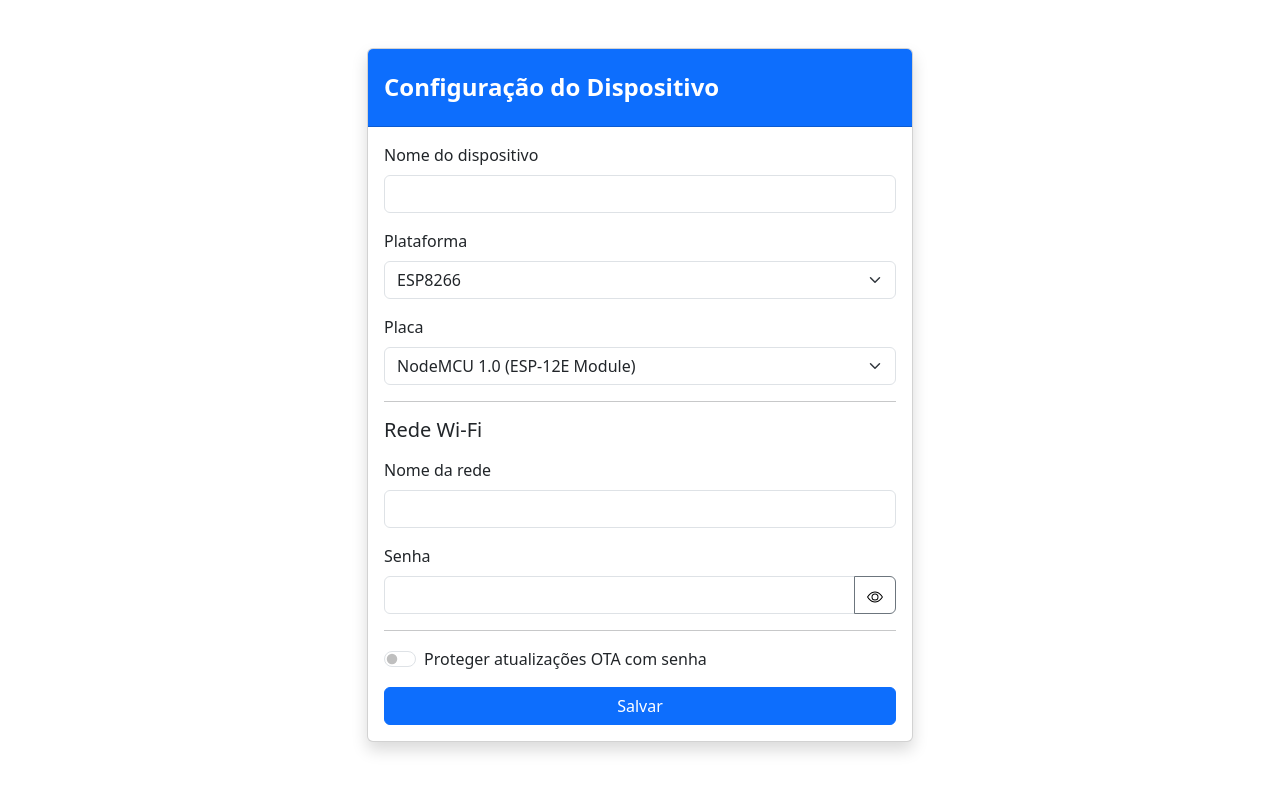
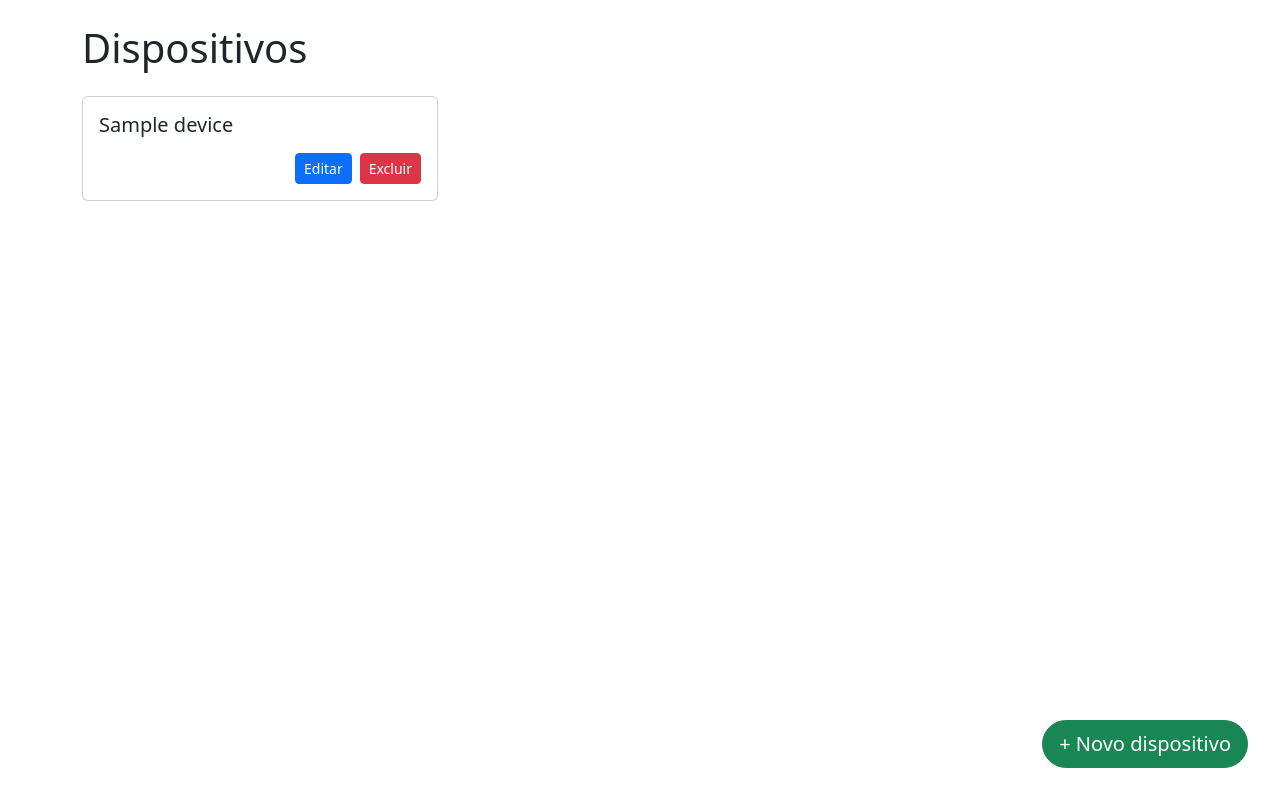
Before and after one commit to guilherme-torres/esphome-simple-gui, a Python web app: template src/templates/index.html in a window 1280 px wide. Run offline with Jinja, Linux system fonts and the light colour scheme; the template is opened without the code that fills it: most values are stand-ins (such as "Sample title", 1, 10 or a date in 2020); some libraries are stand-ins or nearby versions.

Commit message:
feature: add delete device

```diff
--- a/src/templates/index.html
+++ b/src/templates/index.html
@@ -1,23 +1,83 @@
-<!doctype html>
+<!DOCTYPE html>
+<html lang="pt-br">
 
-<head lang="pt-br">
+<head>
     <meta charset="UTF-8">
     <meta name="viewport" content="width=device-width, initial-scale=1.0">
-  <title>Hello from Flask</title>
+    <title>Dispositivos</title>
     <link rel="stylesheet" href="{{ url_for('static', filename='bootstrap/css/bootstrap.min.css') }}">
     <script src="{{ url_for('static', filename='bootstrap/js/bootstrap.bundle.min.js') }}"></script>
 </head>
 
 <body>
-  <div class="container py-5">
-    <div class="row justify-content-center">
-      <div class="col-md-7 col-lg-6">
-        <div class="card shadow">
-          <div class="card-header bg-primary text-white py-4">
-            <h3 class="mb-0 fs-4 fw-bold">Configuração do Dispositivo</h3>
+    <div class="container mt-4">
+        <h1 class="mb-4">Dispositivos</h1>
+        {% if devices|length == 0 %}
+        <div class="alert alert-info" role="alert">
+            Nenhum dispositivo criado
         </div>
+        {% else %}
+        <div class="row">
+            {% for device in devices %}
+            <div class="col-md-4 mb-4">
+                <div class="card h-100">
                     <div class="card-body">
+                        <h5 class="card-title">{{ device.name }}</h5>
+                        <div class="mt-3 d-flex justify-content-end gap-2">
+                            <a href="#" class="btn btn-primary btn-sm">Editar</a>
+                            <form action="{{ url_for('delete_device', device_id=device.id) }}" method="post"
+                                style="display:inline;">
+                                <button type="button" class="btn btn-danger btn-sm" data-bs-toggle="modal"
+                                    data-bs-target="#deleteModal{{ device.id }}">
+                                    Excluir
+                                </button>
+
+                                <div class="modal fade" id="deleteModal{{ device.id }}" tabindex="-1"
+                                    aria-labelledby="deleteModalLabel{{ device.id }}" aria-hidden="true">
+                                    <div class="modal-dialog">
+                                        <div class="modal-content">
+                                            <div class="modal-header">
+                                                <h5 class="modal-title" id="deleteModalLabel{{ device.id }}">Confirmar
+                                                    Exclusão</h5>
+                                                <button type="button" class="btn-close" data-bs-dismiss="modal"
+                                                    aria-label="Fechar"></button>
+                                            </div>
+                                            <div class="modal-body">
+                                                Tem certeza que deseja excluir este dispositivo?
+                                            </div>
+                                            <div class="modal-footer">
+                                                <button type="button" class="btn btn-secondary"
+                                                    data-bs-dismiss="modal">Cancelar</button>
+                                                <button type="submit" class="btn btn-danger">Excluir</button>
+                                            </div>
+                                        </div>
+                                    </div>
+                                </div>
+                            </form>
+                        </div>
+                    </div>
+                </div>
+            </div>
+            {% endfor %}
+        </div>
+        {% endif %}
+    </div>
+
+    <button type="button" class="btn btn-success btn-lg rounded-pill fs-5"
+        style="position: fixed; bottom: 32px; right: 32px; z-index: 1050;" data-bs-toggle="modal"
+        data-bs-target="#newDeviceModal">
+        + Novo dispositivo
+    </button>
+
+    <div class="modal fade" id="newDeviceModal" tabindex="-1" aria-labelledby="newDeviceModalLabel" aria-hidden="true">
+        <div class="modal-dialog">
+            <div class="modal-content">
                 <form action="{{ url_for('create_device') }}" method="post">
+                    <div class="modal-header">
+                        <h5 class="modal-title" id="newDeviceModalLabel">Novo Dispositivo</h5>
+                        <button type="button" class="btn-close" data-bs-dismiss="modal" aria-label="Fechar"></button>
+                    </div>
+                    <div class="modal-body">
                         <div class="mb-3">
                             <label for="deviceName" class="form-label">Nome do dispositivo</label>
                             <input type="text" class="form-control" id="deviceName" name="deviceName" required>
@@ -86,35 +146,42 @@
                         <div class="mb-3">
                             <label for="wifiPassword" class="form-label">Senha</label>
                             <div class="input-group">
-                  <input type="password" class="form-control" id="wifiPassword" name="wifiPassword" required>
-                  <button class="btn btn-outline-secondary" type="button" id="toggleWifiPassword" tabindex="-1"
-                    onclick="toggleWifiPasswordVisibility()">
-                    <img id="wifiPasswordIcon" src="{{ url_for('static', filename='icons/eye.svg') }}" alt="mostrar senha">
+                                <input type="password" class="form-control" id="wifiPassword" name="wifiPassword"
+                                    required>
+                                <button class="btn btn-outline-secondary" type="button" id="toggleWifiPassword"
+                                    tabindex="-1" onclick="toggleWifiPasswordVisibility()">
+                                    <img id="wifiPasswordIcon" src="{{ url_for('static', filename='icons/eye.svg') }}"
+                                        alt="mostrar senha">
                                 </button>
                             </div>
                         </div>
-              <hr>
+                        <!-- <hr>
                         <div class="form-check form-switch mb-3">
-                <input class="form-check-input" type="checkbox" id="otaProtected" onchange="toggleOtaPassword()">
-                <label class="form-check-label" for="otaProtected">Proteger atualizações OTA com senha</label>
+                            <input class="form-check-input" type="checkbox" id="otaProtected"
+                                onchange="toggleOtaPassword()">
+                            <label class="form-check-label" for="otaProtected">Proteger atualizações OTA com
+                                senha</label>
                         </div>
                         <div class="mb-3" id="otaPasswordGroup" style="display: none;">
                             <label for="otaPassword" class="form-label">Senha OTA</label>
                             <input type="password" class="form-control" id="otaPassword" name="otaPassword">
+                        </div> -->
                     </div>
-              <button type="submit" class="btn btn-primary w-100">Salvar</button>
+                    <div class="modal-footer">
+                        <button type="button" class="btn btn-secondary" data-bs-dismiss="modal">Cancelar</button>
+                        <button type="submit" class="btn btn-success">Criar</button>
+                    </div>
                 </form>
             </div>
         </div>
     </div>
-    </div>
-  </div>
+
     <script>
-    function toggleOtaPassword() {
+        /*function toggleOtaPassword() {
             const group = document.getElementById('otaPasswordGroup');
             const checkbox = document.getElementById('otaProtected');
             group.style.display = checkbox.checked ? 'block' : 'none';
-    }
+        }*/
 
         function toggleWifiPasswordVisibility() {
             const input = document.getElementById('wifiPassword');
@@ -133,3 +200,5 @@
         }
     </script>
 </body>
+
+</html>
```
Also changed, not shown: src/main.py (+44 -32 lines), src/templates/devices.html (deleted, +0 -66 lines). Lines whose indentation alone changed are shown as unchanged.
